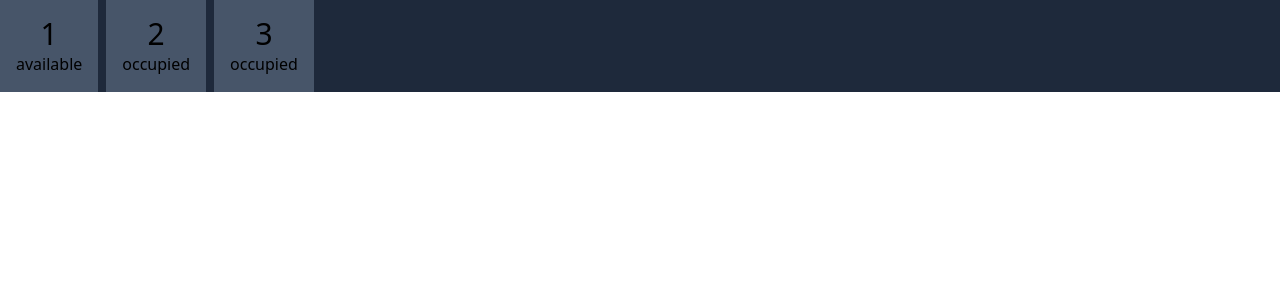
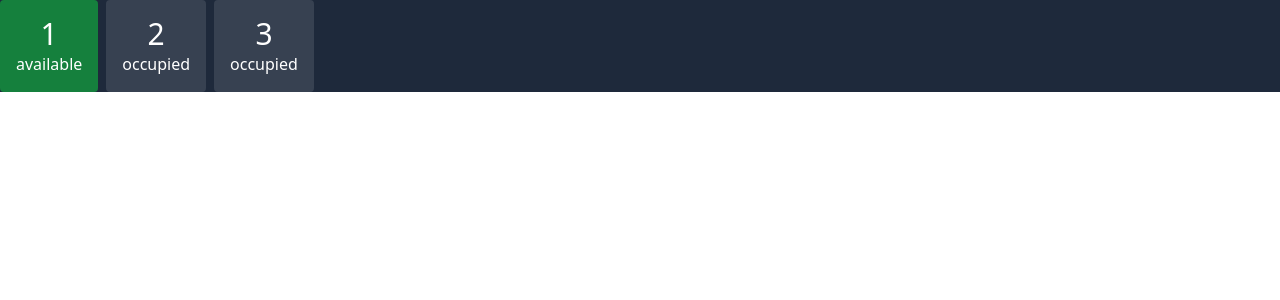
Before and after one commit to SagarMedtiya/Point-Of-Sale, a React (Vite) app: page / in a window 1280 px wide. Shown: the top 300 px of the page. Built offline with nearby package versions, Linux system fonts and the light colour scheme.

Commit message:
add enums in the table

```diff
--- a/src/components/Table.tsx
+++ b/src/components/Table.tsx
@@ -1,4 +1,5 @@
 import React from 'react'
+import { TABLE_STATUS } from '../enums';
 
 interface ITableProps  {
     tableNumber: number;
@@ -7,7 +8,7 @@ interface ITableProps  {
 
 const Table = ({tableNumber, status}: ITableProps) => {
   return (
-    <div className='bg-slate-600 p-4 text-center'>
+    <div className={`${status === TABLE_STATUS.AVAILABLE ? 'bg-green-700' : 'bg-gray-700' } p-4 text-center text-white rounded`}>
         <h3 className='text-3xl'>{tableNumber}</h3>
         <span>{status}</span>
     </div>
```
